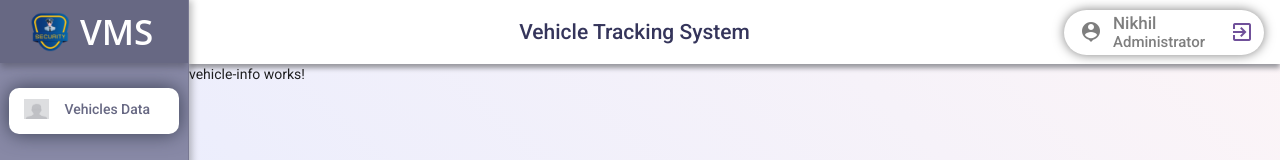
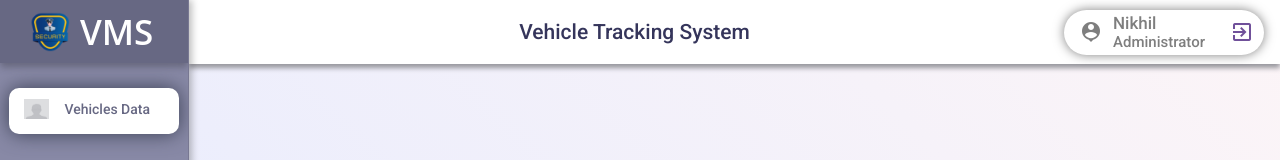
Before and after one commit to nikhildprospectatech/vts, an Angular app: page /home/vehicle-info in a window 1280 px wide. Shown: the top 160 px of the page. Built offline with nearby package versions, Linux system fonts and the light colour scheme.

Commit message:
side-nav

```diff
--- a/src/app/components/vehicle-info/vehicle-info.component.html
+++ b/src/app/components/vehicle-info/vehicle-info.component.html
@@ -1 +1,5 @@
-<p>vehicle-info works!</p>
+<div fxLayout="row" fxLayoutAlign="start stretch" fxFlex='100'>
+    <div fxLayout="column" fxLayoutAlign="start stretch" fxLayoutGap="gappx">
+
+    </div>
+</div>
```
